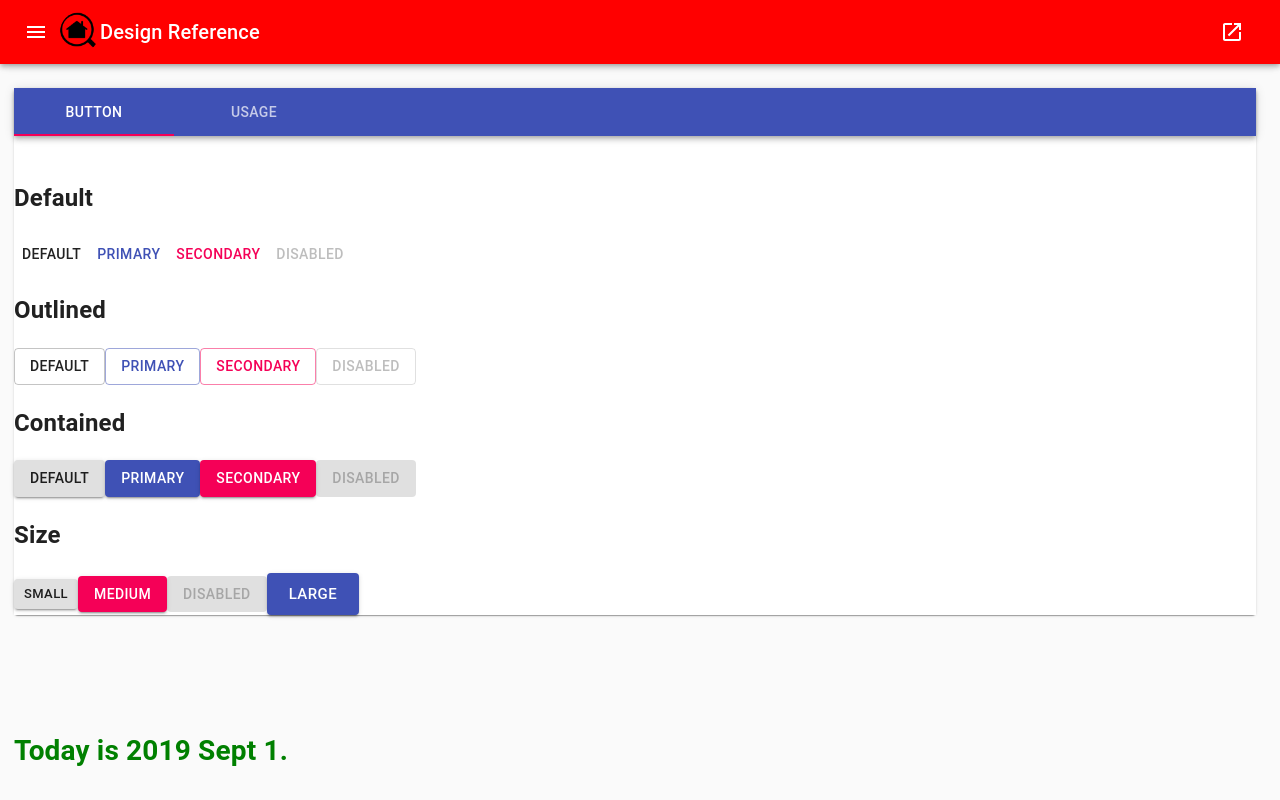
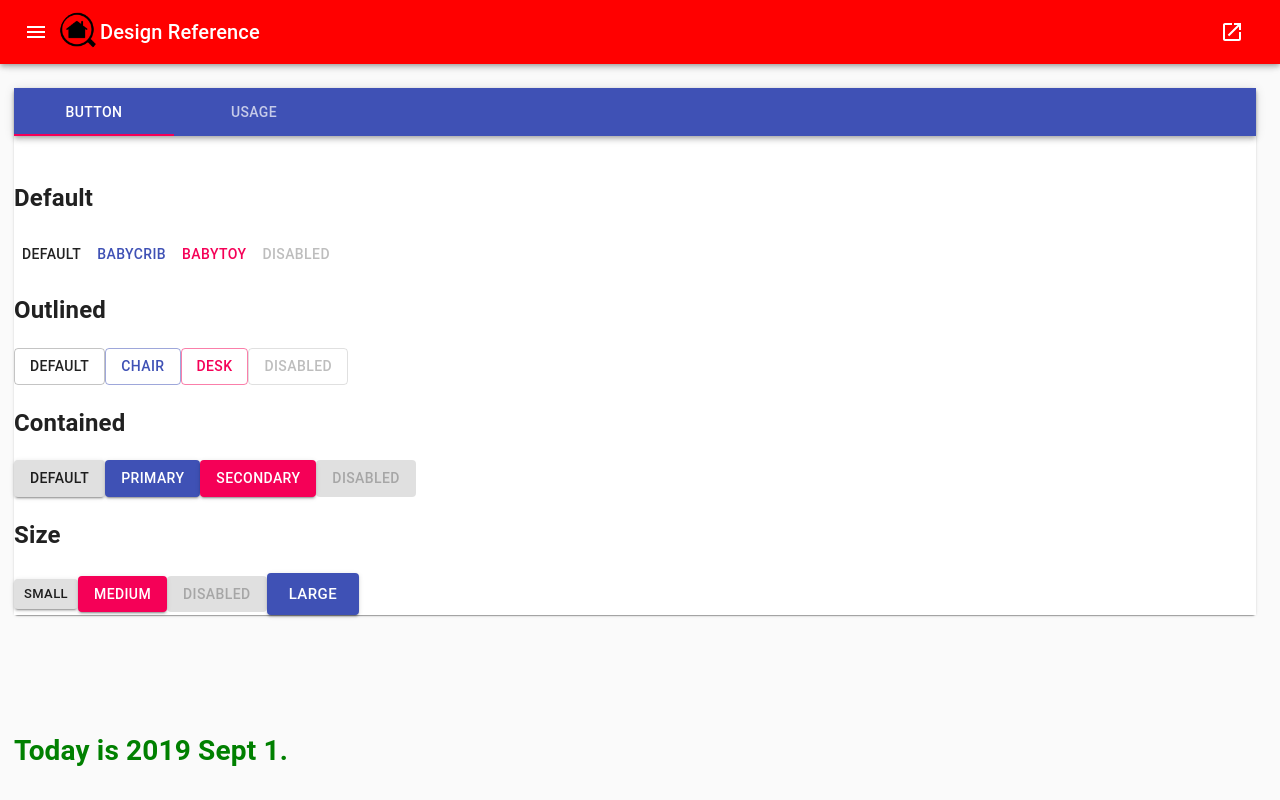
Before and after one commit to dadafei0000/react, a React (Create React App) app: page /Button in a window 1280 px wide. Built offline with nearby package versions, Linux system fonts and the light colour scheme.

Commit message:
Update Button.js

```diff
--- a/src/components/Button.js
+++ b/src/components/Button.js
@@ -17,10 +17,10 @@ const childre1=()=>
   <div className="buttons">
       <Button>Default</Button>
       <Button color="primary">
-          Primary
+          babycrib
       </Button>
       <Button color="secondary">
-          Secondary
+          babytoy
       </Button>
       <Button disabled>
           Disabled
@@ -30,10 +30,10 @@ const childre1=()=>
   <div className="buttons">
       <Button variant="outlined">Default</Button>
       <Button variant="outlined" color="primary">
-          Primary
+          chair
       </Button>
       <Button variant="outlined" color="secondary">
-          Secondary
+          desk
       </Button>
       <Button variant="outlined" disabled>
           Disabled
```
